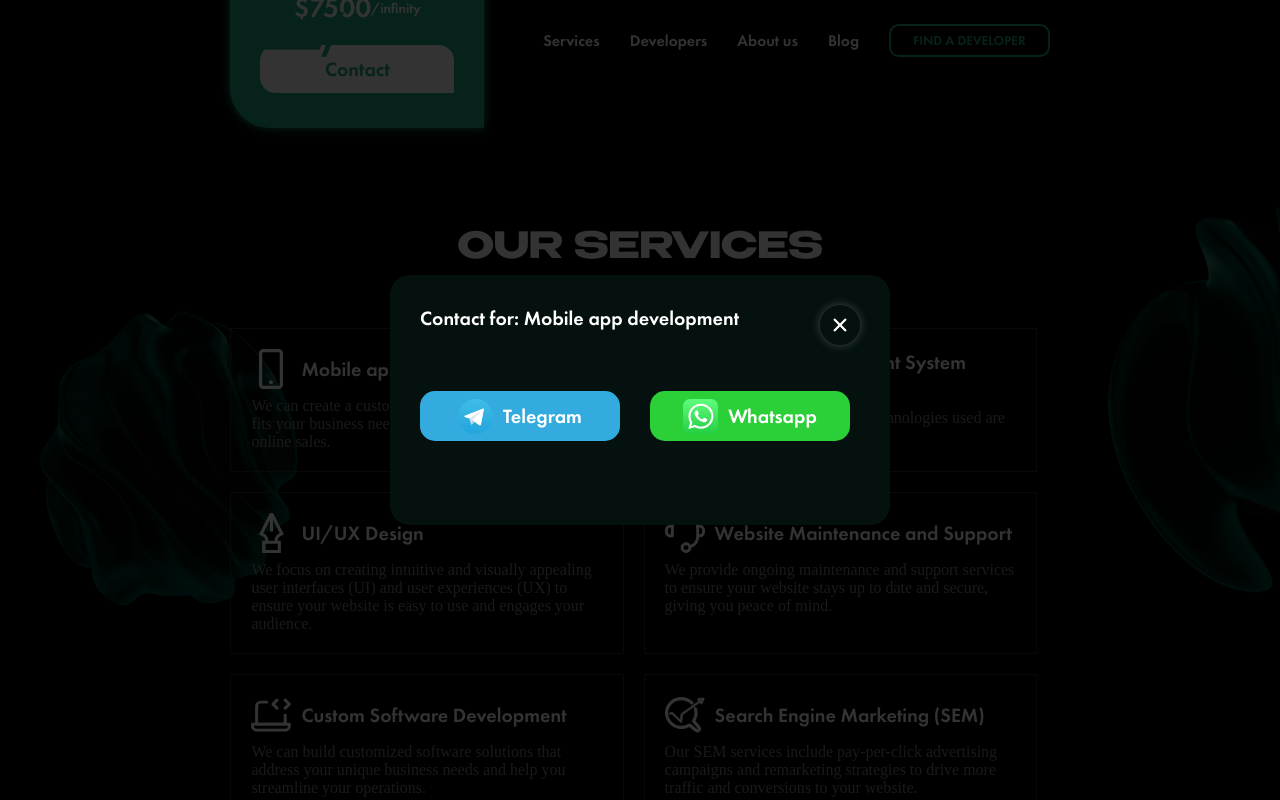
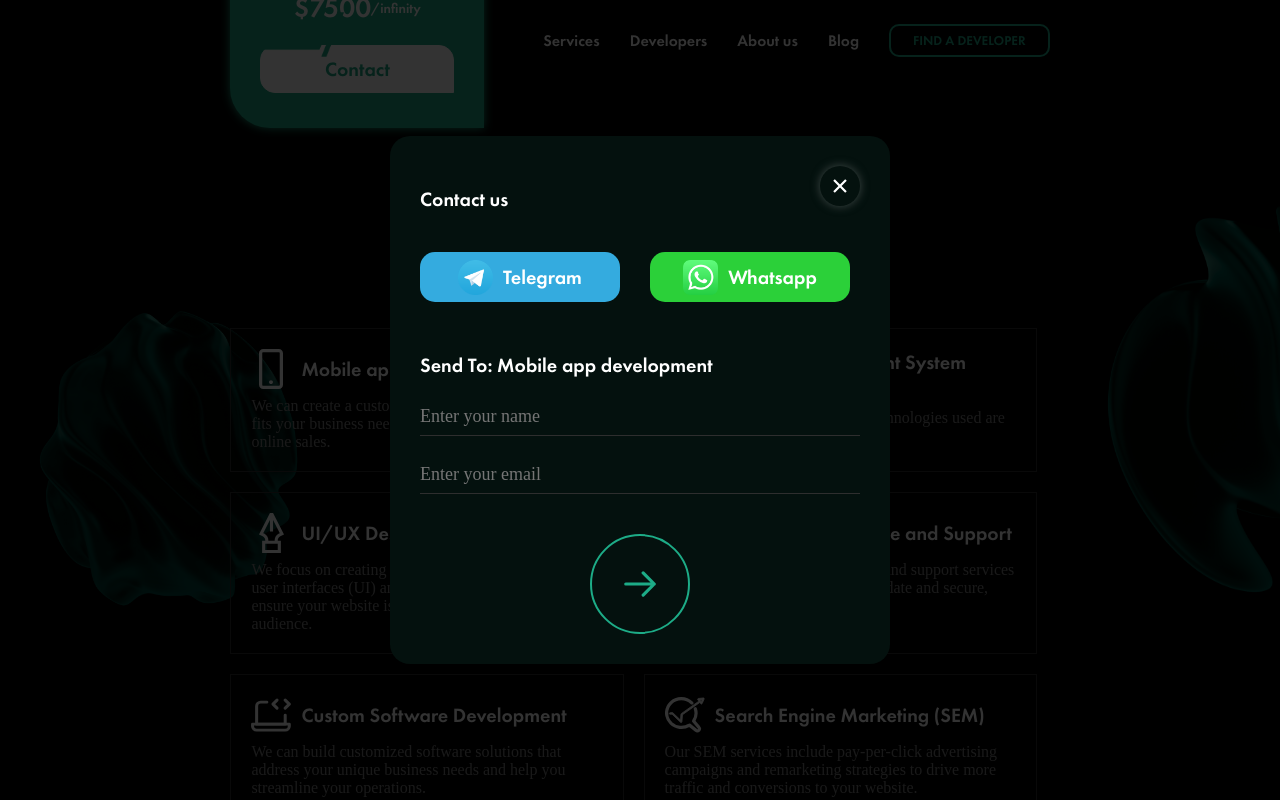
Before and after one commit to empire-soft-uz/Empire.uz, a React (Create React App) app: page / in a window 1280 px wide. Both pictures are taken after a click on the element 427 px from the left and 2068 px from the top of the page. Shown: the part 1668-2468 px from the top of the page. Built offline with nearby package versions, Linux system fonts and the light colour scheme; a web font is replaced by a local one.

Commit message:
send message design changed

```diff
--- a/src/components/OurServices/OurServices.tsx
+++ b/src/components/OurServices/OurServices.tsx
@@ -19,19 +19,29 @@ const OurServices = () => {
     const { show, visiable } = useRootStore().visibleStore;
     const { setServiceSendMessage } = useRootStore().userStore;
     const OpenForm = (name: string) => {
-    show("social");
+        show("writeToDev");
         setServiceSendMessage(name, "job");
-    if (visiable.social === true)
-      document.body.style.overflow = "hidden"
+        if (visiable.social === true) document.body.style.overflow = "hidden";
     };
     return (
         <div className={styles.container} id="services">
-      <div className={styles.top} data-aos="fade-up"
-        data-aos-duration="1500">
-        <Text text="OUR SERVICES" textAlign={"center"} family="BenzinBold" textSize="thirtySix" />
+            <div
+                className={styles.top}
+                data-aos="fade-up"
+                data-aos-duration="1500"
+            >
+                <Text
+                    text="OUR SERVICES"
+                    textAlign={"center"}
+                    family="BenzinBold"
+                    textSize="thirtySix"
+                />
             </div>
-      <div className={styles.cardsBox} data-aos="fade-up"
-        data-aos-duration="1500">
+            <div
+                className={styles.cardsBox}
+                data-aos="fade-up"
+                data-aos-duration="1500"
+            >
                 {ServicesData.map((e, index) => {
                     return (
                         <ServiceCard
@@ -44,8 +54,20 @@ const OurServices = () => {
                     );
                 })}
             </div>
-      <img data-aos="fade-down-right" data-aos-duration="1200" className={styles.backOne} src={ASSETS.back3} alt="back" />
-      <img data-aos="fade-down-left" data-aos-duration="1200" className={styles.backTwo} src={ASSETS.back4} alt="back" />
+            <img
+                data-aos="fade-down-right"
+                data-aos-duration="1200"
+                className={styles.backOne}
+                src={ASSETS.back3}
+                alt="back"
+            />
+            <img
+                data-aos="fade-down-left"
+                data-aos-duration="1200"
+                className={styles.backTwo}
+                src={ASSETS.back4}
+                alt="back"
+            />
         </div>
     );
 };
--- a/src/components/WriteToDeveloper/WriteToDeveloper.module.css
+++ b/src/components/WriteToDeveloper/WriteToDeveloper.module.css
@@ -1,8 +1,8 @@
-.container{
+.container {
     width: 500px;
-    height: 350px;
-    padding:30px;
-    background: #04110E;
+    /* height: 550px; */
+    padding: 30px;
+    background: #04110e;
     border-radius: 20px;
     position: fixed;
     left: 50%;
@@ -11,42 +11,108 @@
     z-index: 9;
 }
 
-.title{
+.title {
     display: flex;
     flex-direction: column;
     gap: 20px;
     margin-top: 20px;
 }
-.footer{
+.footer {
     display: flex;
     justify-content: center;
     margin-top: 20px;
 }
-.closeModal{
+.closeModal {
     position: absolute;
     right: 30px;
     top: 30px;
     cursor: pointer;
     z-index: 4;
 }
-.validation{
+.validation {
     position: absolute;
 }
+.socialIconB {
+    display: flex;
+    height: 100%;
+    gap: 30px;
+    padding-top: 40px;
+}
+.socialIcon {
+    width: 35px;
+    height: 35px;
+    object-fit: cover;
+}
+.link {
+    height: 50px;
+}
 
-@media (max-width: 576px){
-    .container{
+.telegram {
+    display: flex;
+    align-items: center;
+    justify-content: center;
+    gap: 10px;
+    width: 200px;
+    height: 50px;
+    border-radius: 15px;
+    background-color: #34abdf;
+    border: 1px solid transparent;
+    transition: 0.3s ease-in-out;
+}
+
+.whatsApp {
+    display: flex;
+    align-items: center;
+    justify-content: center;
+    gap: 10px;
+    width: 200px;
+    height: 50px;
+    border-radius: 15px;
+    background-color: #2bd039;
+    border: 1px solid transparent;
+    transition: 0.3s ease-in-out;
+}
+
+.telegram:hover {
+    border: 1px solid #34abdf;
+    background-color: transparent;
+    /* background-color: #34ABDF; */
+}
+.whatsApp:hover {
+    border: 1px solid #2bd039;
+    background-color: transparent;
+    /* background-color: #34ABDF; */
+}
+
+.mediaBottom {
+    margin-top: 50px;
+}
+
+@media (max-width: 576px) {
+    .container {
         width: 100vw;
         height: 100vh;
         padding: 20px 5%;
         border-radius: 0;
         overflow-x: auto;
     }
-    .mediaCenter{
+    .mediaCenter {
         width: 100%;
         padding: 5%;
         position: absolute;
+        text-align: center;
         top: 50%;
         left: 50%;
         transform: translate(-50%, -50%);
     }
+    .socialIconB {
+        flex-direction: column;
+        align-items: center;
+    }
+    .telegram {
+        width: 300px;
+    }
+    .whatsApp {
+        width: 300px;
+    }
 }
--- a/src/components/WriteToDeveloper/WriteToDeveloper.tsx
+++ b/src/components/WriteToDeveloper/WriteToDeveloper.tsx
@@ -1,111 +1,199 @@
-import { Backdrop } from '@mui/material'
-import { message } from 'antd'
-import axios from 'axios'
-import { toJS } from 'mobx'
-import { observer } from 'mobx-react-lite'
-import React, { useEffect, useState } from 'react'
-import { CloseBig, CloseSmall } from '../../assets/icons/Icons'
-import { isValidEmail } from '../../helper/ValidationHelper'
-import useRootStore from '../../Hooks/useRootStore'
-import { COLORS } from '../../utils/color'
-import ArrowRightButton from '../ArrowRightButton/ArrowRightButton'
-import CloseBtn from '../CloseBtn/CloseBtn'
-import Input from '../Input/Input'
-import Text from '../Text/Text'
-import styles from "./WriteToDeveloper.module.css"
-import { IoCloseSharp } from "react-icons/io5"
+import { Backdrop } from "@mui/material";
+import { message } from "antd";
+import axios from "axios";
+import { toJS } from "mobx";
+import { observer } from "mobx-react-lite";
+import React, { useEffect, useState } from "react";
+import { CloseBig, CloseSmall } from "../../assets/icons/Icons";
+import { isValidEmail } from "../../helper/ValidationHelper";
+import useRootStore from "../../Hooks/useRootStore";
+import { COLORS } from "../../utils/color";
+import ArrowRightButton from "../ArrowRightButton/ArrowRightButton";
+import CloseBtn from "../CloseBtn/CloseBtn";
+import Input from "../Input/Input";
+import Text from "../Text/Text";
+import styles from "./WriteToDeveloper.module.css";
+import { IoCloseSharp } from "react-icons/io5";
+import Button from "../Button/Button";
 const WriteToDeveloper = () => {
-    const { visiable, hide, show } = useRootStore().visibleStore
-    const { setServiceSendMessage, serviceSendData, clearServiceSendDevForm } = useRootStore().userStore
+    const { visiable, hide, show } = useRootStore().visibleStore;
+    const { setServiceSendMessage, serviceSendData, clearServiceSendDevForm } =
+        useRootStore().userStore;
 
-    const data = `Services%0A Name: ${serviceSendData.name}%0A Email: ${serviceSendData.email}%0A To: ${serviceSendData.job}`
+    const data = `Services%0A Name: ${serviceSendData.name}%0A Email: ${serviceSendData.email}%0A To: ${serviceSendData.job}`;
 
     const [disabled, setDisabled] = useState(true);
     const [error, setError] = useState(null);
     const [nameError, setNameError] = useState(null);
 
     const handleChange = (event: React.ChangeEvent<HTMLInputElement>) => {
-        event.preventDefault()
+        event.preventDefault();
         if (event.target.value.length === 0) {
-            setError(null)
-            setDisabled(true)
+            setError(null);
+            setDisabled(true);
         } else if (!isValidEmail(event.target.value)) {
-            setError('Email is invalid' as never);
-            setDisabled(true)
+            setError("Email is invalid" as never);
+            setDisabled(true);
         } else {
             setError(null);
-            setDisabled(false)
+            setDisabled(false);
         }
-        setServiceSendMessage(event.target.value, "email")
+        setServiceSendMessage(event.target.value, "email");
     };
     const sendBot = async () => {
         if (!disabled) {
-            show("loading")
+            show("loading");
             await axios({
-                method: 'post',
+                method: "post",
                 url: `https://api.telegram.org/bot6257527521:AAGKNc12U7SmVDG-ulTTcoP1BQxDeGCoS-4/sendMessage?chat_id=-1001934192696&text=${data}`,
                 headers: {
-                    'Content-Type': 'application/json'
-                }
-            }).then(res => {
-                clearServiceSendDevForm()
-                hide("writeToDev")
-                hide("loading")
-                show("weWillContact")
-                if (visiable.weWillContact === true)
-                    document.body.style.overflow = "hidden"
-                message.success('Thank you for contacting. We will reach you soon!')
-            }).catch(err => {
-                message.error(`${err}`)
-                hide("loading")
+                    "Content-Type": "application/json",
+                },
             })
+                .then((res) => {
+                    clearServiceSendDevForm();
+                    hide("writeToDev");
+                    hide("loading");
+                    show("weWillContact");
+                    if (visiable.weWillContact === true)
+                        document.body.style.overflow = "hidden";
+                    message.success(
+                        "Thank you for contacting. We will reach you soon!"
+                    );
+                })
+                .catch((err) => {
+                    message.error(`${err}`);
+                    hide("loading");
+                });
         } else {
-            message.error("Email is invalid")
-            hide("loading")
+            message.error("Email is invalid");
+            hide("loading");
         }
-    }
+    };
     const closeModal = () => {
-        hide("writeToDev")
-        clearServiceSendDevForm()
-        setError(null)
+        hide("writeToDev");
+        clearServiceSendDevForm();
+        setError(null);
         if (visiable.writeToDev === false)
-            document.body.style.overflow = "auto"
-    }
+            document.body.style.overflow = "auto";
+    };
 
     return (
         <>
             <Backdrop
-                sx={{ color: '#fff', zIndex: 8, backgroundColor: "rgba(0,0,0, 0.8)" }}
+                sx={{
+                    color: "#fff",
+                    zIndex: 8,
+                    backgroundColor: "rgba(0,0,0, 0.8)",
+                }}
                 open={visiable.writeToDev}
                 onClick={closeModal}
             ></Backdrop>
-            <div className={styles.container} style={{ display: visiable.writeToDev ? "block" : "none" }}>
+            <div
+                className={styles.container}
+                style={{ display: visiable.writeToDev ? "block" : "none" }}
+            >
                 <div className={styles.closeModal} onClick={closeModal}>
                     <CloseBtn icon={<IoCloseSharp size={24} />} />
                 </div>
                 <div className={styles.mediaCenter}>
-                    <Text text={`Send To: ${serviceSendData.job}`} textSize={'twenty'} />
-                    <div className={styles.title}>
-                        <div>
-                            <Input value={serviceSendData.name} onChange={(e) => setServiceSendMessage(e.target.value, "name")} placeholder='Enter your name' />
-                            <div className={styles.validation}>
-                                {nameError ? <Text text={nameError} color={COLORS.red} textSize="fourteen" /> : null}
+                    <div className={styles.mediaTop}>
+                        <div className={styles.title}>
+                            <Text text={`Contact us`} textSize={"twenty"} />
+                        </div>
+                        <div className={styles.socialIconB}>
+                            <a
+                                target={"_blank"}
+                                href="https://T.me/+998994480500"
+                                className={`${styles.link} href`}
+                            >
+                                <div className={styles.telegram}>
+                                    <img
+                                        className={styles.socialIcon}
+                                        src="/telegram.png"
+                                        alt=""
+                                    />
+                                    <Text
+                                        text={"Telegram"}
+                                        textSize={"twenty"}
+                                    />
+                                </div>
+                            </a>
+                            <a
+                                target={"_blank"}
+                                href="https://wa.me/+998994480500"
+                                className={`${styles.link} href`}
+                            >
+                                <div className={styles.whatsApp}>
+                                    <img
+                                        className={styles.socialIcon}
+                                        src="/whatsapp.png"
+                                        alt=""
+                                    />
+                                    <Text
+                                        text={"Whatsapp"}
+                                        textSize={"twenty"}
+                                    />
+                                </div>
+                            </a>
+                        </div>
+                    </div>
+                    <div className={styles.mediaBottom}>
+                        <Text
+                            text={`Send To: ${serviceSendData.job}`}
+                            textSize={"twenty"}
+                        />
+                        <div className={styles.title}>
+                            <div>
+                                <Input
+                                    value={serviceSendData.name}
+                                    onChange={(e) =>
+                                        setServiceSendMessage(
+                                            e.target.value,
+                                            "name"
+                                        )
+                                    }
+                                    placeholder="Enter your name"
+                                />
+                                <div className={styles.validation}>
+                                    {nameError ? (
+                                        <Text
+                                            text={nameError}
+                                            color={COLORS.red}
+                                            textSize="fourteen"
+                                        />
+                                    ) : null}
+                                </div>
                             </div>
-                        </div>
-                        <div>
-                            <Input type='email' value={serviceSendData.email} onChange={handleChange} placeholder='Enter your email' />
-                            <div className={styles.validation}>
-                                {error ? <Text text={error} color={COLORS.red} textSize="fourteen" /> : null}
+                            <div>
+                                <Input
+                                    type="email"
+                                    value={serviceSendData.email}
+                                    onChange={handleChange}
+                                    placeholder="Enter your email"
+                                />
+                                <div className={styles.validation}>
+                                    {error ? (
+                                        <Text
+                                            text={error}
+                                            color={COLORS.red}
+                                            textSize="fourteen"
+                                        />
+                                    ) : null}
+                                </div>
                             </div>
                         </div>
                     </div>
                     <div className={styles.footer}>
-                        <ArrowRightButton disabled={disabled} onClick={sendBot} />
+                        <ArrowRightButton
+                            disabled={disabled}
+                            onClick={sendBot}
+                        />
                     </div>
                 </div>
             </div>
         </>
-    )
-}
+    );
+};
 
-export default observer(WriteToDeveloper)
+export default observer(WriteToDeveloper);
```
Lines whose indentation alone changed are shown as unchanged.
